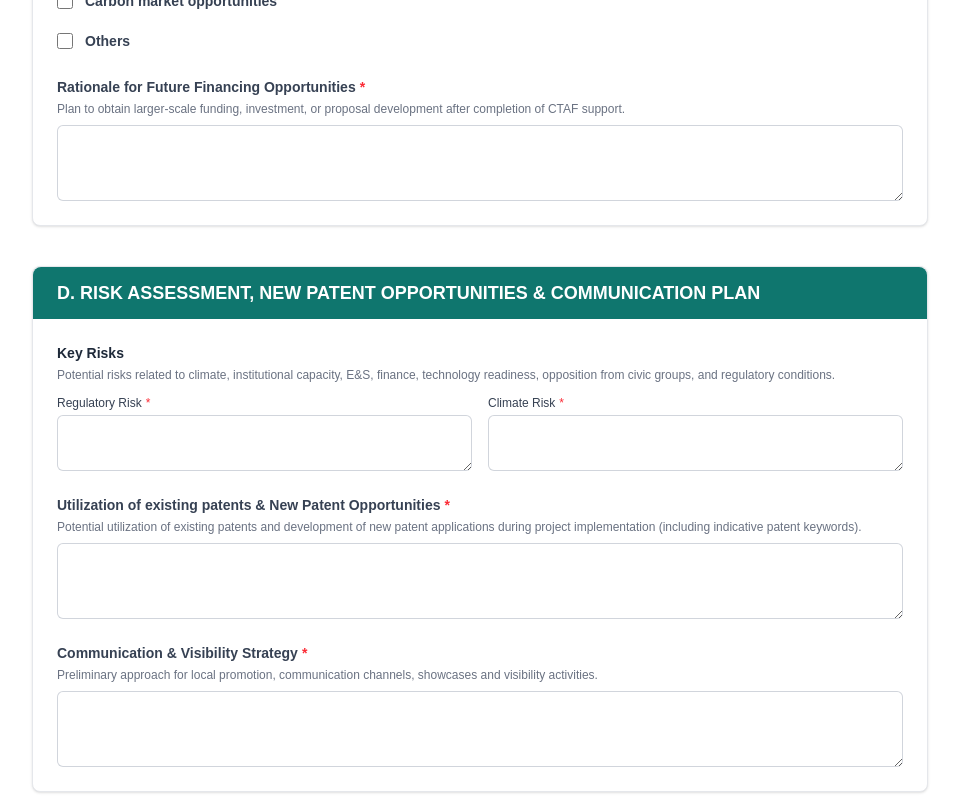
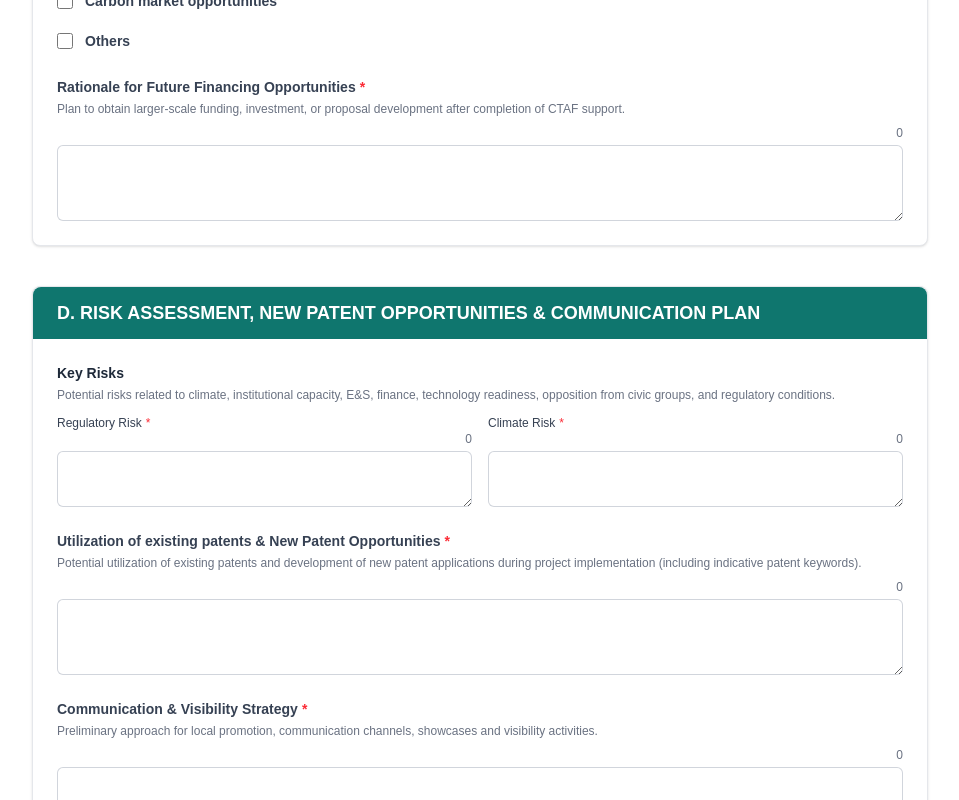
Before and after one commit to LzLLC2022/CPMS, a Next.js app: page /proposal/registration in a window 1280 px wide. Shown: the part 2420-3220 px from the top of the page, without its empty margins (160-1119 px from the left). Built offline with nearby package versions, Linux system fonts and the light colour scheme.

Commit message:
Add character counts to sections C and D

```diff
--- a/src/app/proposal/registration/page.tsx
+++ b/src/app/proposal/registration/page.tsx
@@ -640,7 +640,8 @@ const handleSupportFileChange = (section: 'section1' | 'section2' | 'section3',
             <div>
               <label className="block text-sm font-bold text-gray-700">Rationale for Future Financing Opportunities<span className="text-red-500 ml-1">*</span></label>
               <p className="text-xs text-gray-500 mt-1 mb-2">Plan to obtain larger-scale funding, investment, or proposal development after completion of CTAF support.</p>
-              <textarea name="financingRationale" defaultValue={formData?.financingRationale || ""} rows={3} className="block w-full rounded-md border-0 py-2 px-3 text-gray-900 ring-1 ring-inset ring-gray-300 focus:ring-2 focus:ring-inset focus:ring-primary-600 sm:text-sm outline-none" required></textarea>
+              <div className="flex justify-end text-xs text-gray-500 mb-1">{textLengths['financingRationale'] || (formData?.financingRationale?.length || 0)}</div>
+              <textarea onChange={handleTextChange} name="financingRationale" defaultValue={formData?.financingRationale || ""} rows={3} className="block w-full rounded-md border-0 py-2 px-3 text-gray-900 ring-1 ring-inset ring-gray-300 focus:ring-2 focus:ring-inset focus:ring-primary-600 sm:text-sm outline-none" required></textarea>
             </div>
           </div>
         </div>
@@ -657,11 +658,13 @@ const handleSupportFileChange = (section: 'section1' | 'section2' | 'section3',
               <div className="grid grid-cols-1 md:grid-cols-2 gap-4">
                 <div>
                   <label className="block text-xs font-medium text-gray-700">Regulatory Risk<span className="text-red-500 ml-1">*</span></label>
-                  <textarea name="riskRegulatory" defaultValue={formData?.riskRegulatory || ""} rows={2} className="mt-1 block w-full rounded-md border-0 py-2 px-3 text-gray-900 ring-1 ring-inset ring-gray-300 focus:ring-2 focus:ring-inset focus:ring-primary-600 sm:text-sm outline-none" required></textarea>
+                  <div className="flex justify-end text-xs text-gray-500 mb-1">{textLengths['riskRegulatory'] || (formData?.riskRegulatory?.length || 0)}</div>
+                  <textarea onChange={handleTextChange} name="riskRegulatory" defaultValue={formData?.riskRegulatory || ""} rows={2} className="block w-full rounded-md border-0 py-2 px-3 text-gray-900 ring-1 ring-inset ring-gray-300 focus:ring-2 focus:ring-inset focus:ring-primary-600 sm:text-sm outline-none" required></textarea>
                 </div>
                 <div>
                   <label className="block text-xs font-medium text-gray-700">Climate Risk<span className="text-red-500 ml-1">*</span></label>
-                  <textarea name="riskClimate" defaultValue={formData?.riskClimate || ""} rows={2} className="mt-1 block w-full rounded-md border-0 py-2 px-3 text-gray-900 ring-1 ring-inset ring-gray-300 focus:ring-2 focus:ring-inset focus:ring-primary-600 sm:text-sm outline-none" required></textarea>
+                  <div className="flex justify-end text-xs text-gray-500 mb-1">{textLengths['riskClimate'] || (formData?.riskClimate?.length || 0)}</div>
+                  <textarea onChange={handleTextChange} name="riskClimate" defaultValue={formData?.riskClimate || ""} rows={2} className="block w-full rounded-md border-0 py-2 px-3 text-gray-900 ring-1 ring-inset ring-gray-300 focus:ring-2 focus:ring-inset focus:ring-primary-600 sm:text-sm outline-none" required></textarea>
                 </div>
               </div>
             </div>
@@ -669,13 +672,15 @@ const handleSupportFileChange = (section: 'section1' | 'section2' | 'section3',
             <div>
               <label className="block text-sm font-bold text-gray-700">Utilization of existing patents & New Patent Opportunities<span className="text-red-500 ml-1">*</span></label>
               <p className="text-xs text-gray-500 mt-1 mb-2">Potential utilization of existing patents and development of new patent applications during project implementation (including indicative patent keywords).</p>
-              <textarea name="patents" defaultValue={formData?.patents || ""} rows={3} className="block w-full rounded-md border-0 py-2 px-3 text-gray-900 ring-1 ring-inset ring-gray-300 focus:ring-2 focus:ring-inset focus:ring-primary-600 sm:text-sm outline-none" required></textarea>
+              <div className="flex justify-end text-xs text-gray-500 mb-1">{textLengths['patents'] || (formData?.patents?.length || 0)}</div>
+              <textarea onChange={handleTextChange} name="patents" defaultValue={formData?.patents || ""} rows={3} className="block w-full rounded-md border-0 py-2 px-3 text-gray-900 ring-1 ring-inset ring-gray-300 focus:ring-2 focus:ring-inset focus:ring-primary-600 sm:text-sm outline-none" required></textarea>
             </div>
 
             <div>
               <label className="block text-sm font-bold text-gray-700">Communication & Visibility Strategy<span className="text-red-500 ml-1">*</span></label>
               <p className="text-xs text-gray-500 mt-1 mb-2">Preliminary approach for local promotion, communication channels, showcases and visibility activities.</p>
-              <textarea name="commStrategy" defaultValue={formData?.commStrategy || ""} rows={3} className="block w-full rounded-md border-0 py-2 px-3 text-gray-900 ring-1 ring-inset ring-gray-300 focus:ring-2 focus:ring-inset focus:ring-primary-600 sm:text-sm outline-none" required></textarea>
+              <div className="flex justify-end text-xs text-gray-500 mb-1">{textLengths['commStrategy'] || (formData?.commStrategy?.length || 0)}</div>
+              <textarea onChange={handleTextChange} name="commStrategy" defaultValue={formData?.commStrategy || ""} rows={3} className="block w-full rounded-md border-0 py-2 px-3 text-gray-900 ring-1 ring-inset ring-gray-300 focus:ring-2 focus:ring-inset focus:ring-primary-600 sm:text-sm outline-none" required></textarea>
             </div>
           </div>
         </div>
```
